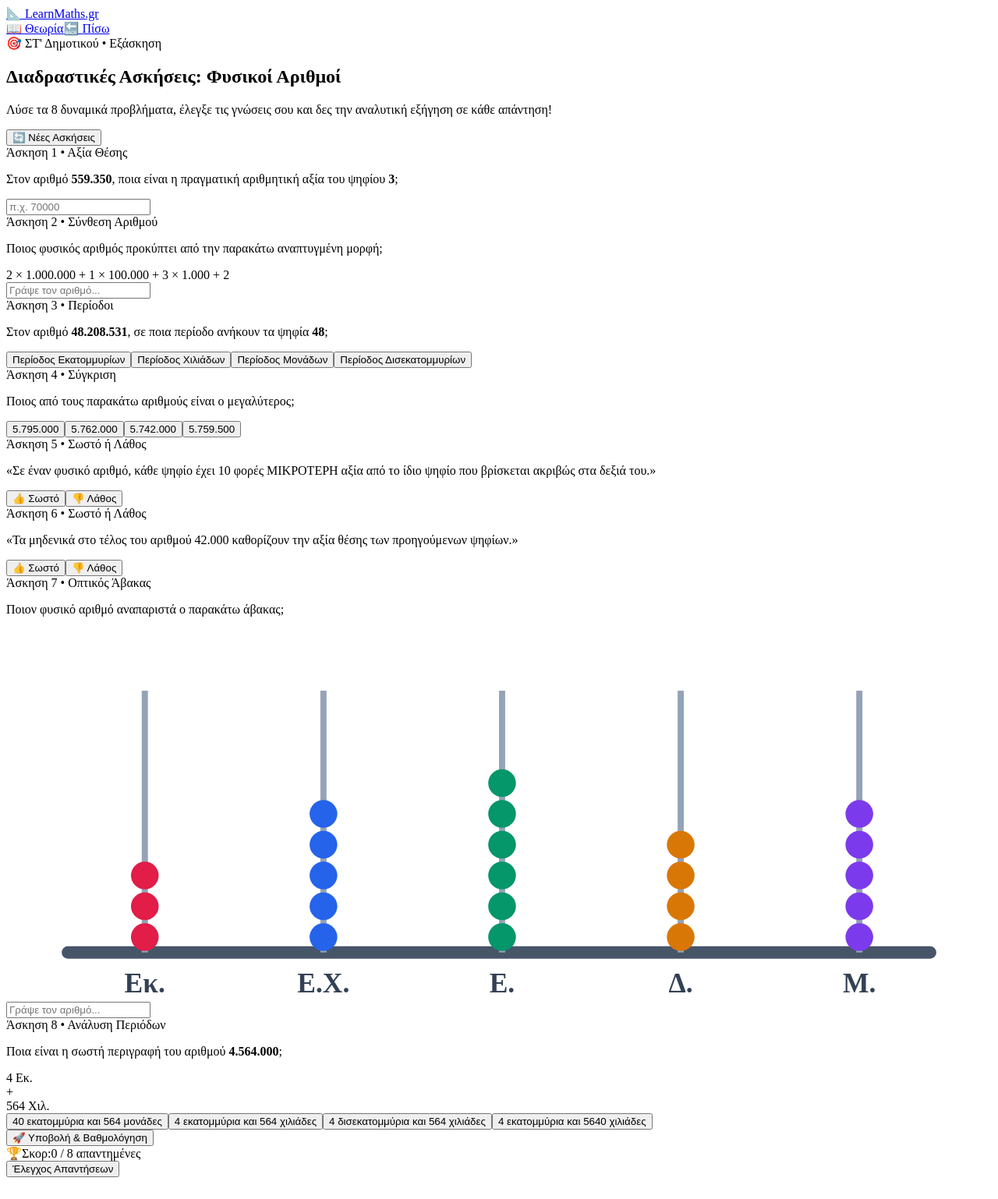
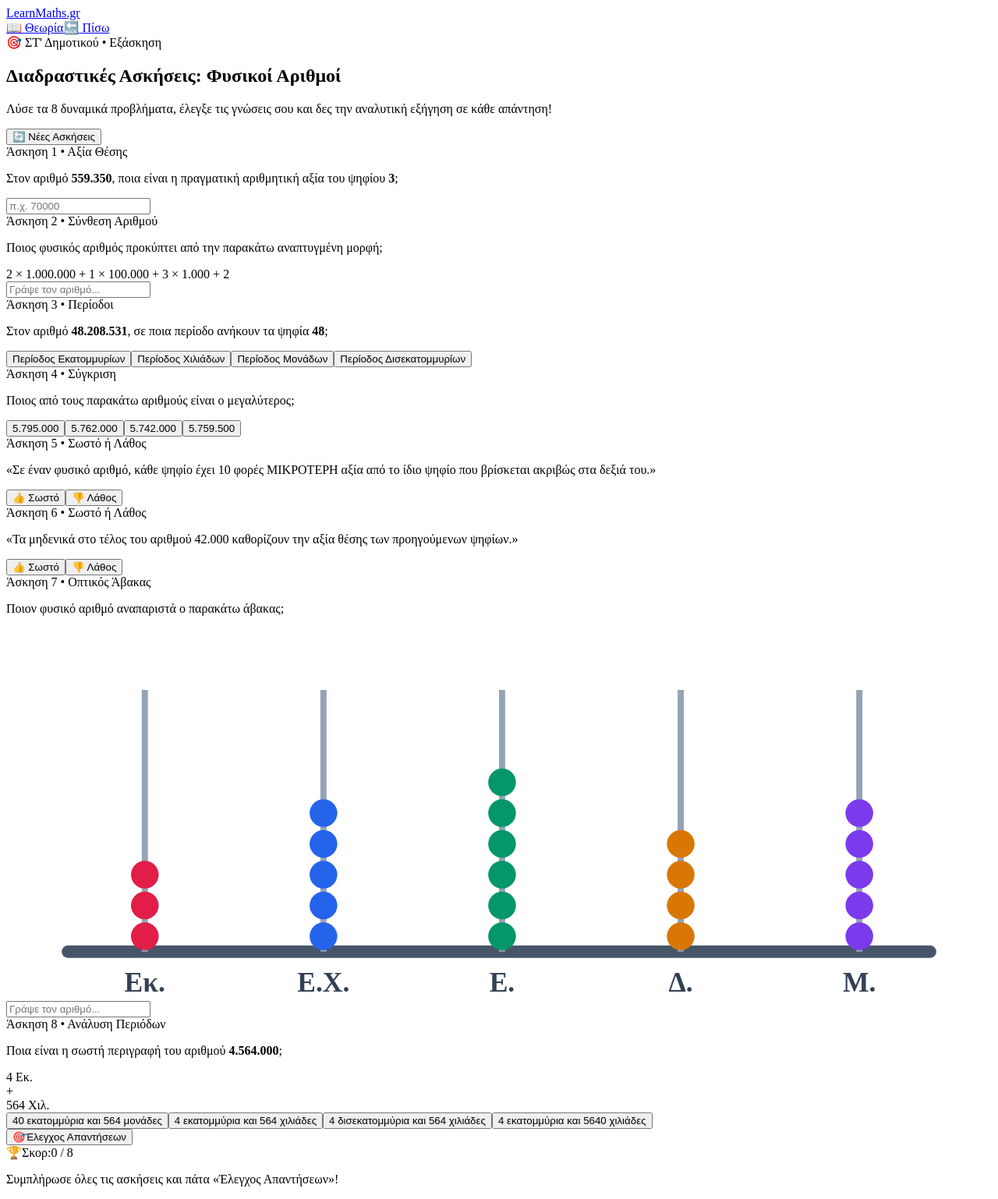
Before and after one commit to gkrimpas-lab/learn-maths-2026, a Next.js app: page /st-dimotikou/01-fysikoi-ask in a window 1280 px wide. Shown: the whole page at 78% size. Built offline with nearby package versions, Linux system fonts and the light colour scheme.

Commit message:
Update 01-fysikoi-ask.js

```diff
--- a/pages/st-dimotikou/01-fysikoi-ask.js
+++ b/pages/st-dimotikou/01-fysikoi-ask.js
@@ -41,7 +41,7 @@ function generateQuestions() {
   // Q1: Αριθμητικό Input - Ποια είναι η πραγματική αξία του επιλεγμένου ψηφίου
   const q1NumBase = getRandomInt(120, 980) * 1000 + getRandomInt(100, 999);
   const q1Digits = q1NumBase.toString().split('');
-  const q1TargetPos = getRandomInt(0, 3); // Εστιάζουμε σε σημαντικές θέσεις
+  const q1TargetPos = getRandomInt(0, 3);
   const q1TargetDigit = Number(q1Digits[q1TargetPos]);
   const q1Power = q1Digits.length - 1 - q1TargetPos;
   const q1Answer = q1TargetDigit * Math.pow(10, q1Power);
@@ -276,21 +276,21 @@ export default function FysikoiArithmoiExercisesPage() {
         {/* 1. STICKY NAVBAR */}
         <nav className="sticky top-0 z-50 bg-white/95 backdrop-blur-md border-b border-slate-200 shadow-sm">
           <div className={`${LAYOUT.CONTAINER} py-3.5 flex justify-between items-center`}>
-            <Link href="/st-dimotikou" className="text-2xl font-black text-blue-600 tracking-tight flex items-center gap-2">
-              <span className="text-3xl">📐</span> LearnMaths<span className="text-indigo-600">.gr</span>
+            <Link href="/st-dimotikou" className="text-2xl font-black text-blue-600 tracking-tight flex items-center">
+              <span>LearnMaths</span><span className="text-indigo-600">.gr</span>
             </Link>
             <div className="flex items-center gap-3">
               <Link
                 href="/st-dimotikou/01-fysikoi"
                 className="inline-flex items-center gap-2 bg-blue-50 hover:bg-blue-100 text-blue-700 px-4 py-2 rounded-xl text-sm font-bold border border-blue-200 transition"
               >
-                📖 <span>Θεωρία</span>
+                <span>📖</span> <span>Θεωρία</span>
               </Link>
               <Link
                 href="/st-dimotikou"
                 className="bg-slate-100 hover:bg-slate-200 text-slate-700 px-4 py-2 rounded-xl text-sm font-bold transition"
               >
-                🔙 <span>Πίσω</span>
+                <span>🔙</span> <span>Πίσω</span>
               </Link>
             </div>
           </div>
@@ -315,7 +315,7 @@ export default function FysikoiArithmoiExercisesPage() {
               onClick={loadNewQuestions}
               className="px-5 py-3 bg-white text-emerald-800 hover:bg-emerald-50 rounded-2xl font-extrabold shadow-md transition transform active:scale-95 text-sm flex items-center gap-2 shrink-0"
             >
-              🔄 <span>Νέες Ασκήσεις</span>
+              <span>🔄</span> <span>Νέες Ασκήσεις</span>
             </button>
           </div>
         </section>
@@ -325,7 +325,7 @@ export default function FysikoiArithmoiExercisesPage() {
           <form onSubmit={handleSubmit} className="space-y-8">
             <div className="grid grid-cols-1 md:grid-cols-2 gap-6">
 
-              {/* ΕΡΩΤΗΣΗ 1: Αριθμητικό Input (Αξία Θέσης) */}
+              {/* ΕΡΩΤΗΣΗ 1 */}
               <div className={`p-6 rounded-3xl border transition-all ${getCardStyle('q1')}`}>
                 <div className="flex justify-between items-center mb-4">
                   <span className="text-xs font-black px-3 py-1 bg-blue-100 text-blue-800 rounded-full">
@@ -355,7 +355,7 @@ export default function FysikoiArithmoiExercisesPage() {
                 </div>
               </div>
 
-              {/* ΕΡΩΤΗΣΗ 2: Αριθμητικό Input (Σύνθεση Αριθμού) */}
+              {/* ΕΡΩΤΗΣΗ 2 */}
               <div className={`p-6 rounded-3xl border transition-all ${getCardStyle('q2')}`}>
                 <div className="flex justify-between items-center mb-4">
                   <span className="text-xs font-black px-3 py-1 bg-indigo-100 text-indigo-800 rounded-full">
@@ -388,7 +388,7 @@ export default function FysikoiArithmoiExercisesPage() {
                 </div>
               </div>
 
-              {/* ΕΡΩΤΗΣΗ 3: MCQ (Αναγνώριση Περιόδου) */}
+              {/* ΕΡΩΤΗΣΗ 3 */}
               <div className={`p-6 rounded-3xl border transition-all ${getCardStyle('q3')}`}>
                 <div className="flex justify-between items-center mb-4">
                   <span className="text-xs font-black px-3 py-1 bg-purple-100 text-purple-800 rounded-full">
@@ -425,7 +425,7 @@ export default function FysikoiArithmoiExercisesPage() {
                 )}
               </div>
 
-              {/* ΕΡΩΤΗΣΗ 4: MCQ (Σύγκριση Αριθμών) */}
+              {/* ΕΡΩΤΗΣΗ 4 */}
               <div className={`p-6 rounded-3xl border transition-all ${getCardStyle('q4')}`}>
                 <div className="flex justify-between items-center mb-4">
                   <span className="text-xs font-black px-3 py-1 bg-amber-100 text-amber-800 rounded-full">
@@ -462,7 +462,7 @@ export default function FysikoiArithmoiExercisesPage() {
                 )}
               </div>
 
-              {/* ΕΡΩΤΗΣΗ 5: True/False (Δεκαδικό Σύστημα) */}
+              {/* ΕΡΩΤΗΣΗ 5 */}
               <div className={`p-6 rounded-3xl border transition-all ${getCardStyle('q5')}`}>
                 <div className="flex justify-between items-center mb-4">
                   <span className="text-xs font-black px-3 py-1 bg-emerald-100 text-emerald-800 rounded-full">
@@ -508,7 +508,7 @@ export default function FysikoiArithmoiExercisesPage() {
                 )}
               </div>
 
-              {/* ΕΡΩΤΗΣΗ 6: True/False (Μηδενικά) */}
+              {/* ΕΡΩΤΗΣΗ 6 */}
               <div className={`p-6 rounded-3xl border transition-all ${getCardStyle('q6')}`}>
                 <div className="flex justify-between items-center mb-4">
                   <span className="text-xs font-black px-3 py-1 bg-cyan-100 text-cyan-800 rounded-full">
@@ -554,7 +554,7 @@ export default function FysikoiArithmoiExercisesPage() {
                 )}
               </div>
 
-              {/* ΕΡΩΤΗΣΗ 7: Οπτικό SVG (Άβακας) */}
+              {/* ΕΡΩΤΗΣΗ 7 */}
               <div className={`p-6 rounded-3xl border transition-all ${getCardStyle('q7')}`}>
                 <div className="flex justify-between items-center mb-4">
                   <span className="text-xs font-black px-3 py-1 bg-rose-100 text-rose-800 rounded-full">
@@ -571,15 +571,12 @@ export default function FysikoiArithmoiExercisesPage() {
                 {/* SVG Abacus */}
                 <div className="bg-slate-100 rounded-2xl p-3 mb-4 flex justify-center">
                   <svg viewBox="0 0 320 120" className="w-full max-w-xs h-28">
-                    {/* Base */}
                     <line x1="20" y1="105" x2="300" y2="105" stroke="#475569" strokeWidth="4" strokeLinecap="round" />
                     {questions.q7.columns.map((col, idx) => {
                       const x = 45 + idx * 58;
                       return (
                         <g key={idx}>
-                          {/* Rod */}
                           <line x1={x} y1="20" x2={x} y2="105" stroke="#94a3b8" strokeWidth="2" />
-                          {/* Beads */}
                           {[...Array(col.count)].map((_, beadIdx) => (
                             <circle
                               key={beadIdx}
@@ -589,7 +586,6 @@ export default function FysikoiArithmoiExercisesPage() {
                               fill={col.color}
                             />
                           ))}
-                          {/* Label */}
                           <text x={x} y="118" fontSize="9" fontWeight="bold" textAnchor="middle" fill="#334155">
                             {col.label}
                           </text>
@@ -616,7 +612,7 @@ export default function FysikoiArithmoiExercisesPage() {
                 </div>
               </div>
 
-              {/* ΕΡΩΤΗΣΗ 8: MCQ (Ανάλυση Περιόδων) */}
+              {/* ΕΡΩΤΗΣΗ 8 */}
               <div className={`p-6 rounded-3xl border transition-all ${getCardStyle('q8')}`}>
                 <div className="flex justify-between items-center mb-4">
                   <span className="text-xs font-black px-3 py-1 bg-teal-100 text-teal-800 rounded-full">
@@ -630,7 +626,7 @@ export default function FysikoiArithmoiExercisesPage() {
                   Ποια είναι η σωστή περιγραφή του αριθμού <strong className="text-teal-700 text-base font-black">{questions.q8.number}</strong>;
                 </p>
 
-                {/* SVG Visual Blocks */}
+                {/* SVG Blocks */}
                 <div className="bg-slate-100 p-3 rounded-xl mb-3 flex items-center justify-center gap-3">
                   <div className="px-3 py-2 bg-rose-500 text-white rounded-lg text-xs font-black">
                     {questions.q8.millions} Εκ.
@@ -667,14 +663,15 @@ export default function FysikoiArithmoiExercisesPage() {
 
             </div>
 
-            {/* ΚΟΥΜΠΙ ΥΠΟΒΟΛΗΣ */}
+            {/* ΚΟΥΜΠΙ ΥΠΟΒΟΛΗΣ (ΜΕΣΑ ΣΤΟ MAIN) */}
             {!submitted && (
-              <div className="flex justify-center pt-4">
+              <div className="flex justify-center pt-8">
                 <button
                   type="submit"
-                  className="px-10 py-4 bg-gradient-to-r from-emerald-600 to-teal-600 hover:from-emerald-700 hover:to-teal-700 text-white text-lg font-black rounded-2xl shadow-xl hover:shadow-2xl transition transform active:scale-95"
+                  className="bg-[#10b981] hover:bg-[#059669] text-white text-base md:text-lg font-black px-8 py-4 rounded-2xl shadow-lg transition transform hover:scale-105 active:scale-95 flex items-center gap-2.5"
                 >
-                  🚀 Υποβολή & Βαθμολόγηση
+                  <span className="text-xl">🎯</span>
+                  <span>Έλεγχος Απαντήσεων</span>
                 </button>
               </div>
             )}
@@ -682,42 +679,42 @@ export default function FysikoiArithmoiExercisesPage() {
         </main>
       </div>
 
-      {/* 4. STICKY BOTTOM SCORE FOOTER */}
-      <div className="fixed bottom-0 left-0 right-0 z-50 bg-white/95 backdrop-blur-md border-t border-slate-300 shadow-2xl py-3.5 px-4">
-        <div className={`${LAYOUT.CONTAINER} flex flex-col sm:flex-row items-center justify-between gap-3`}>
+      {/* 4. FIXED STICKY BOTTOM SCORE FOOTER */}
+      <div className="fixed bottom-0 left-0 w-full bg-slate-900 text-white border-t border-slate-800 shadow-2xl py-4 px-6 z-50">
+        <div className={`${LAYOUT.CONTAINER} flex flex-col md:flex-row justify-between items-center gap-3`}>
+
+          {/* ΑΡΙΣΤΕΡΑ: SCORE BADGE & PERCENTAGE */}
           <div className="flex items-center gap-4">
-            <div className="text-sm font-extrabold text-slate-700 flex items-center gap-2">
-              <span className="text-xl">🏆</span>
+            <div className="bg-amber-400 text-slate-900 font-black px-4 py-2 rounded-xl text-base md:text-lg flex items-center gap-2 shadow-sm">
+              <span>🏆</span>
               <span>Σκορ:</span>
-              <span className="text-lg font-black text-blue-600">
-                {submitted ? `${score} / 8` : `${Object.values(answers).filter(v => v !== '' && v !== null).length} / 8 απαντημένες`}
+              <span className="font-mono text-xl md:text-2xl">{score} / 8</span>
+            </div>
+            {submitted && (
+              <span className="text-sm font-bold text-slate-300">
+                Ποσοστό Επιτυχίας: <span className="text-emerald-400 font-black">{Math.round((score / 8) * 100)}%</span>
               </span>
-            </div>
-
-            {submitted && (
-              <div className="text-xs font-black px-3 py-1 rounded-full bg-slate-100 text-slate-700 border border-slate-300">
-                Ποσοστό: {Math.round((score / 8) * 100)}%
-              </div>
             )}
           </div>
 
+          {/* ΔΕΞΙΑ: GUIDANCE TEXT OR RETRY BUTTON */}
           <div className="flex items-center gap-3">
             {submitted ? (
               <button
+                type="button"
                 onClick={loadNewQuestions}
-                className="px-5 py-2.5 bg-emerald-600 hover:bg-emerald-700 text-white font-extrabold text-xs rounded-xl shadow-md transition transform active:scale-95 flex items-center gap-2"
+                className="bg-amber-500 hover:bg-amber-600 text-gray-900 font-black px-6 py-2.5 rounded-xl shadow-md transition text-sm flex items-center gap-2"
               >
-                🔄 <span>Παίξε ξανά με νέες ασκήσεις!</span>
+                <span>🔄</span>
+                <span>Παίξε ξανά με νέες ασκήσεις!</span>
               </button>
             ) : (
-              <button
-                onClick={handleSubmit}
-                className="px-6 py-2.5 bg-blue-600 hover:bg-blue-700 text-white font-extrabold text-xs rounded-xl shadow-md transition transform active:scale-95"
-              >
-                Έλεγχος Απαντήσεων
-              </button>
+              <p className="text-xs md:text-sm text-slate-400 hidden sm:block">
+                Συμπλήρωσε όλες τις ασκήσεις και πάτα «Έλεγχος Απαντήσεων»!
+              </p>
             )}
           </div>
+
         </div>
       </div>
     </div>
```
